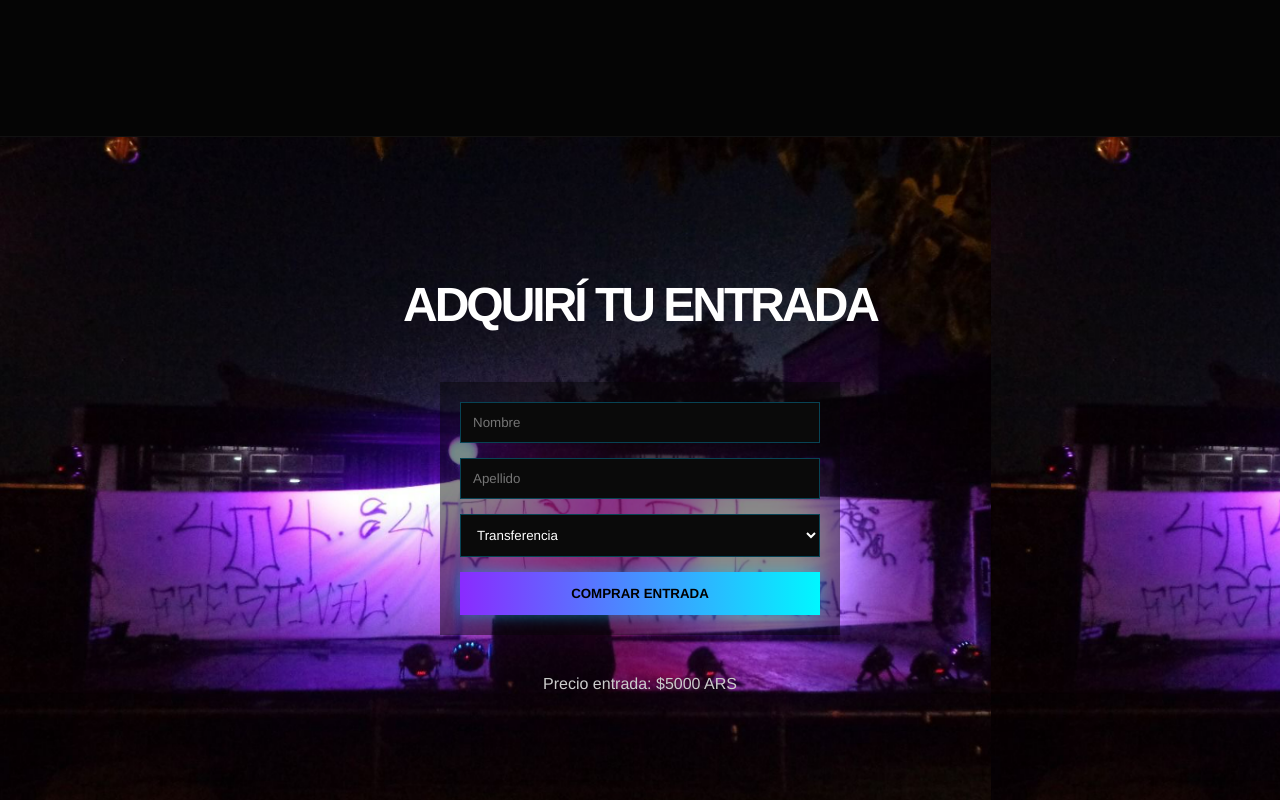
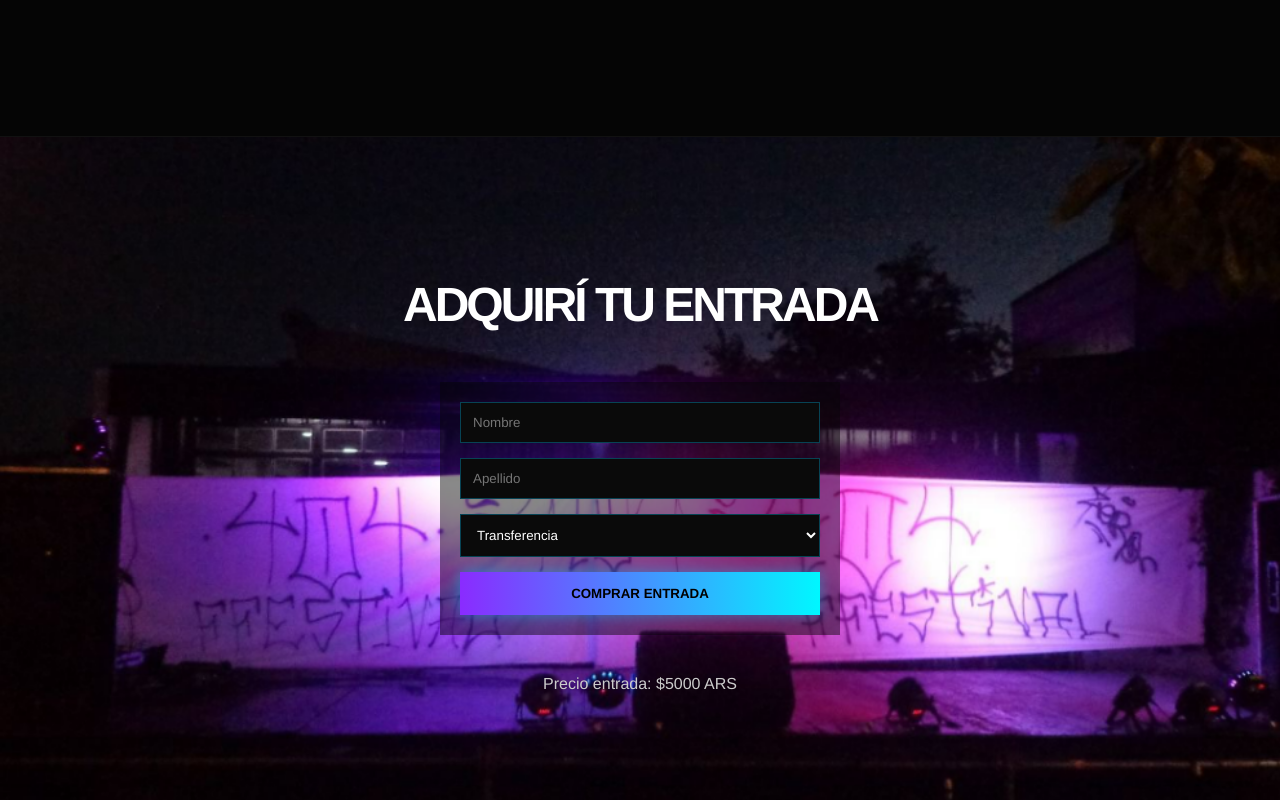
Before and after one commit to santinomezza/404.FESTIVAL, a website: page index.html in a window 1280 px wide. Shown: the part 1840-2640 px from the top of the page. Drawn offline with nearby package versions, Linux system fonts and the light colour scheme; files that its build step writes are made by us from their sources.

Commit message:
corregi rutas2

```diff
--- a/scss/_components.scss
+++ b/scss/_components.scss
@@ -256,9 +256,17 @@ box-shadow:
 // ENTRADAS / TICKETS
 // ============================================
 
-.ticket-section {
+.ticket-section{
   text-align: center;
-  background-image: url(../img/hero-bg.png);
+
+  background-image: url("../img/hero-bg.png");
+  background-size: cover;
+  background-position: center;
+  background-repeat: no-repeat;
+
+  padding: 120px 8%;
+
+  position: relative;
 }
 
 .ticket-form {
```
